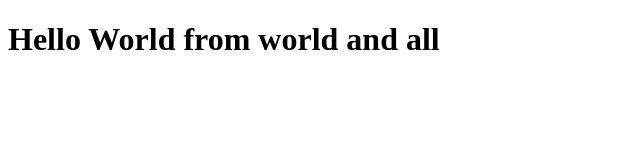
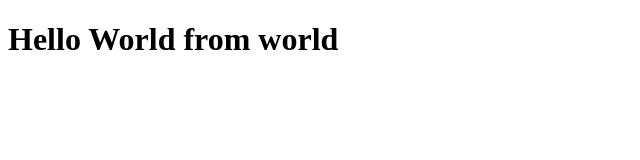
Before and after one commit to mohdwaqas818/bootcamp2020, a plain HTML site: page index.html in a window 1280 px wide. Shown: the whole page, without its empty margins (0-640 px from the left). Drawn offline with Linux system fonts and the light colour scheme.

Commit message:
Update index.html

```diff
--- a/index.html
+++ b/index.html
@@ -4,6 +4,6 @@
 	<title>Document</title>
 </head>
 <body>
-	<h1>Hello World from world and all</h1>
+	<h1>Hello World from world</h1>
 </body>
 </html>
```
